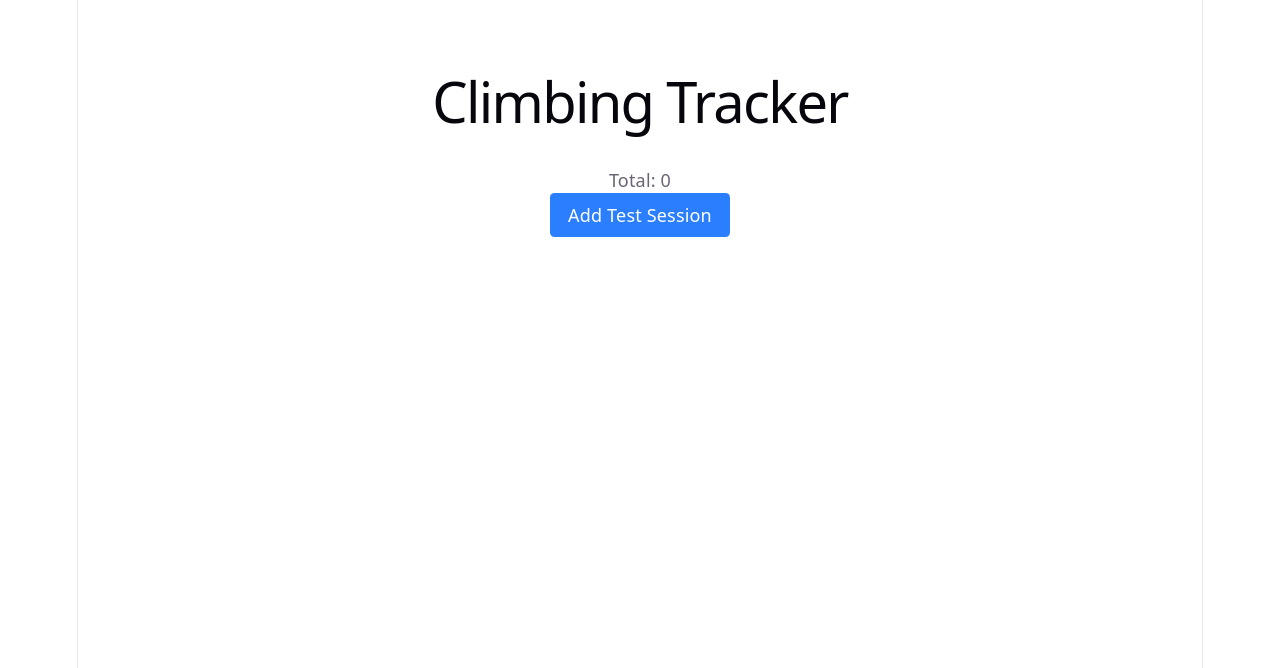
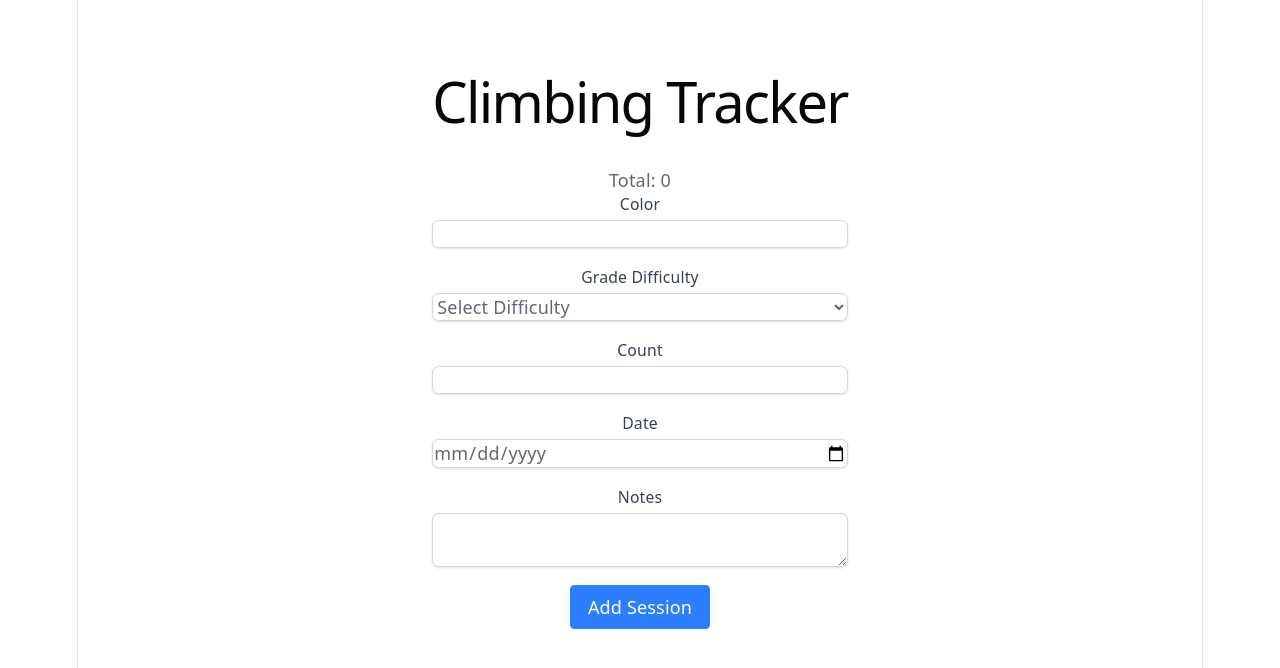
Before and after one commit to mateuszniechwiej/Climbing-Tracker, a React (Vite) app: page / in a window 1280 px wide. Shown: the top 668 px of the page. Built offline with nearby package versions, Linux system fonts and the light colour scheme.

Commit message:
fix: form data flow + display sessions
- Child sends formData via onAdd prop
- App receives param, adds to state
- List renders grade x count

```diff
--- a/src/App.jsx
+++ b/src/App.jsx
@@ -3,46 +3,41 @@ import reactLogo from './assets/react.svg'
 import viteLogo from './assets/vite.svg'
 import heroImg from './assets/hero.png'
 import './App.css'
+import AddSession from './components/AddSession'
 
 function App() {
   const [sessions, setSessions] = useState([]);
 
-  const addTestSession = () => {
+  const addSession = (formData) => {  // ← Fixed param
+    console.log('Added:', formData);  // Debug
     setSessions([...sessions, {
       id: sessions.length + 1,
-      color: 'pink',
-      bestGrade: '5c-6a',
-      count: 3,
-      date: new Date().toISOString().split('T')[0]
+      gradeDifficulty: formData.gradeDifficulty,
+      count: formData.count,
+      date: formData.date,
+      notes: formData.notes || ''
     }]);
   };
 
   return (
-    <>
-      <div className="p-8 max-w-md mx-auto">
-        <h1 className="text-3xl font-bold mb-4">Climbing Tracker</h1>
-        <p className="mb-4">Total: {sessions.length}</p>
+    <div className="p-8 max-w-md mx-auto">
+      <h1 className="text-3xl font-bold mb-4">Climbing Tracker</h1>
+      <p className="mb-4">Total: {sessions.length}</p>
 
-        <button
-          onClick={addTestSession}
-          className="bg-blue-500 hover:bg-blue-600 text-white px-4 py-2 rounded font-medium"
-        >
-          Add Test Session
-        </button>
+      <AddSession onAdd={addSession} />
 
+      {/* Display */}
+      <div className="mt-6 space-y-2">
         {sessions.map(session => (
-          <div key={session.id} className="flex items-center p-4 mb-2 border rounded hover:bg-gray-50">
-            <span className="px-3 py-1 rounded-full text-white font-bold mr-4"
-              style={{ backgroundColor: session.color === 'pink' ? '#FFB6C1' : '#ccc' }}>
-              {session.bestGrade}
-            </span>
-            <span className="mr-4">x{session.count}</span>
-            <span className="text-sm text-gray-600">{session.date}</span>
+          <div key={session.id} className="flex items-center p-4 border rounded-lg hover:bg-gray-50">
+            <span className="font-bold text-lg mr-3">{session.gradeDifficulty}</span>
+            <span className="text-lg">x{session.count}</span>
+            <span className="ml-auto text-sm text-gray-600">{session.date}</span>
+            {session.notes && <span className="ml-2 text-xs italic">({session.notes})</span>}
           </div>
         ))}
       </div>
-    </>
-  )
+    </div>
+  );
 }
-
 export default App
--- /dev/null
+++ b/src/components/AddSession.jsx
@@ -0,0 +1,110 @@
+import { useState } from "react";
+
+export default function AddSession({ onAdd }) {
+  const [formData, setFormData] = useState({
+    color: '',
+    gradeDifficulty: '',
+    count: '',
+    date: '',
+    notes: ''
+  });
+
+  const handleSubmit = (e) => {
+    e.preventDefault();
+    onAdd({
+        color: formData.color,
+        count: parseInt(formData.count),
+        date: formData.date,
+        notes: formData.notes
+    });
+    setFormData({ color: '', gradeDifficulty: '', count: '', date: '', notes: '' });  // Reset
+  };
+
+  const gradeColors = [
+
+
+  ]
+
+  const gradeDifficulty = [
+    'Easy', 'Medium', 'Hard', 'Very Hard'
+  ];
+
+  return (
+    <><form onSubmit={handleSubmit} className="space-y-4">
+        <div>
+          <label htmlFor="color" className="block text-sm font-medium text-gray-700">
+            Color
+          </label>
+          <input
+            type="text"
+            id="color"
+            value={formData.color}
+            onChange={(e) => setFormData({ ...formData, color: e.target.value })}
+            className="mt-1 block w-full border border-gray-300 rounded-md shadow-sm focus:ring-blue-500 focus:border-blue-500"
+            required
+          />
+        </div>
+        <div>
+          <label htmlFor="gradeDifficulty" className="block text-sm font-medium text-gray-700">
+            Grade Difficulty
+          </label>
+          <select
+            id="gradeDifficulty"
+            value={formData.gradeDifficulty}
+            onChange={(e) => setFormData({ ...formData, gradeDifficulty: e.target.value })}
+            className="mt-1 block w-full border border-gray-300 rounded-md shadow-sm focus:ring-blue-500 focus:border-blue-500"
+          >
+            <option value="">Select Difficulty</option>
+            {gradeDifficulty.map((option) => (
+              <option key={option} value={option}>
+                {option}
+              </option>
+            ))}
+          </select>
+        </div>
+        <div>
+          <label htmlFor="count" className="block text-sm font-medium text-gray-700">
+            Count
+          </label>
+          <input
+            type="number"
+            id="count"
+            value={formData.count}
+            onChange={(e) => setFormData({ ...formData, count: e.target.value })}
+            className="mt-1 block w-full border border-gray-300 rounded-md shadow-sm focus:ring-blue-500 focus:border-blue-500"
+          />
+        </div>
+        <div>
+          <label htmlFor="date" className="block text-sm font-medium text-gray-700">
+            Date
+          </label>
+          <input
+            type="date"
+            id="date"
+            value={formData.date}
+            onChange={(e) => setFormData({ ...formData, date: e.target.value })}
+            className="mt-1 block w-full border border-gray-300 rounded-md shadow-sm focus:ring-blue-500 focus:border-blue-500"
+          />
+        </div>
+        <div>
+          <label htmlFor="notes" className="block text-sm font-medium text-gray-700">
+            Notes
+          </label>
+          <textarea
+            id="notes"
+            value={formData.notes}
+            onChange={(e) => setFormData({ ...formData, notes: e.target.value })}
+            className="mt-1 block w-full border border-gray-300 rounded-md shadow-sm focus:ring-blue-500 focus:border-blue-500"
+          />
+        </div>
+
+      <button
+        type="submit"
+        className="bg-blue-500 hover:bg-blue-600 text-white px-4 py-2 rounded font-medium"
+      >
+        Add Session
+      </button>
+      </form>
+    </>
+  );
+}
```
